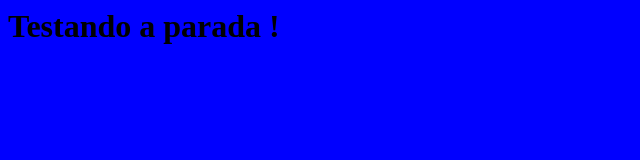
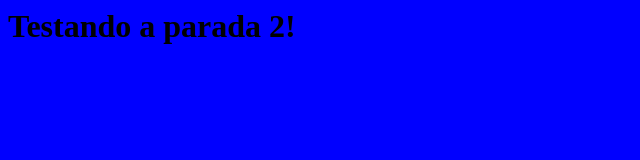
Before and after one commit to felipecotta/curso-git, a plain HTML site: page index.html in a window 1280 px wide. Shown: the full height of the page, 0-640 px from the left. Drawn offline with Linux system fonts and the light colour scheme.

Commit message:
Update index.html
atualizacao

```diff
--- a/index.html
+++ b/index.html
@@ -5,6 +5,6 @@
 	<head>
 
 	<body>
-		<h1>Testando a parada ! </h1>
+		<h1>Testando a parada 2! </h1>
 	</body>
 </html
```
